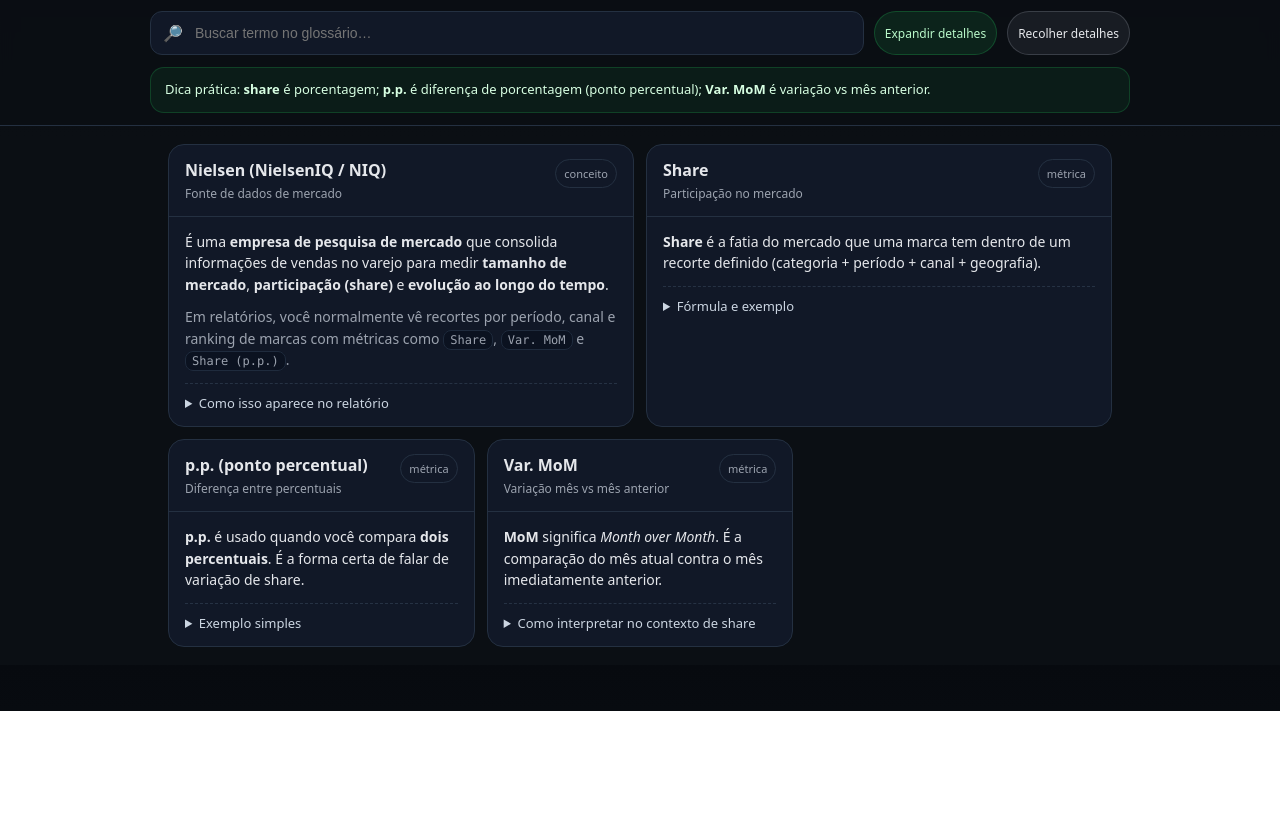
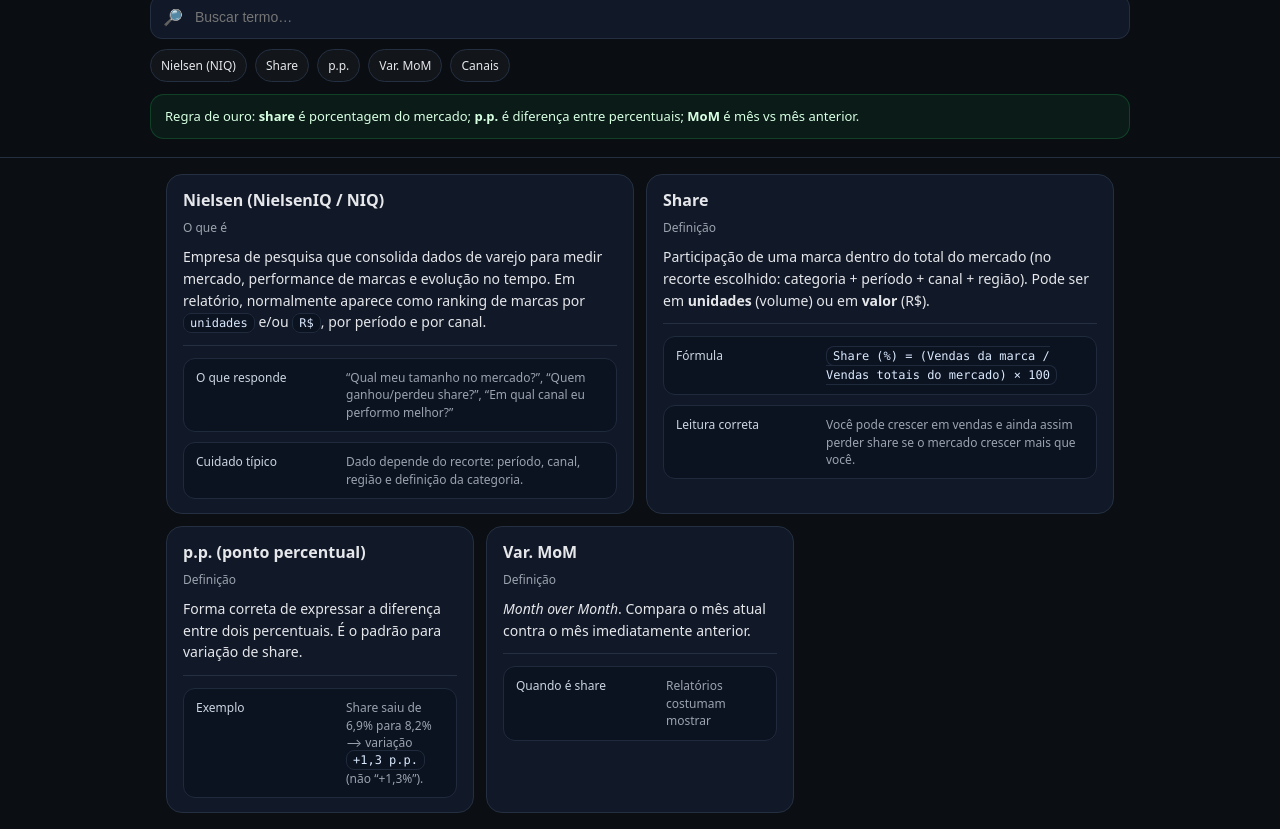
Before and after one commit to lzccfilho/glossarioim, a plain HTML site: page index.html in a window 1280 px wide. Shown: the part 89-918 px from the top of the page. Before the commit the page ends 800 px from the top, so only its background shows below. Drawn offline with Linux system fonts and the light colour scheme.

Commit message:
Update index.html

```diff
--- a/index.html
+++ b/index.html
@@ -4,28 +4,27 @@
   <meta charset="utf-8" />
   <meta name="viewport" content="width=device-width,initial-scale=1" />
   <title>Glossário — Inteligência de Mercado</title>
+  <meta name="description" content="Glossário simples de inteligência de mercado: Nielsen (NIQ), share, p.p., var. MoM e canais." />
   <style>
     :root{
       --bg:#0b0f14; --card:#111827; --muted:#9ca3af; --text:#e5e7eb;
-      --line:#243041; --accent:#22c55e; --warn:#f59e0b;
+      --line:#243041; --accent:#22c55e;
     }
     *{box-sizing:border-box}
     body{
       margin:0; font-family:system-ui,-apple-system,Segoe UI,Roboto,Ubuntu,Cantarell,Noto Sans,Arial,sans-serif;
-      background:linear-gradient(180deg,#070a0f 0%, #0b0f14 30%, #0b0f14 100%);
-      color:var(--text);
+      background:var(--bg); color:var(--text);
     }
     header{
-      padding:28px 18px 12px; border-bottom:1px solid var(--line);
-      position:sticky; top:0; background:rgba(11,15,20,.92); backdrop-filter:blur(8px);
-      z-index:10;
+      position:sticky; top:0; z-index:10;
+      background:rgba(11,15,20,.92); backdrop-filter:blur(8px);
+      border-bottom:1px solid var(--line);
+      padding:18px 16px;
     }
     .wrap{max-width:980px; margin:0 auto}
-    h1{margin:0 0 8px; font-size:22px; letter-spacing:.2px}
-    p.lead{margin:0; color:var(--muted); font-size:14px; line-height:1.45}
-    .toolbar{
-      display:flex; gap:10px; margin-top:14px; flex-wrap:wrap;
-    }
+    h1{margin:0 0 8px; font-size:20px; letter-spacing:.2px}
+    .lead{margin:0; color:var(--muted); font-size:13px; line-height:1.45}
+    .toolbar{display:flex; gap:10px; margin-top:12px; flex-wrap:wrap}
     .search{
       flex:1; min-width:240px;
       display:flex; align-items:center; gap:10px;
@@ -34,65 +33,67 @@
     .search input{
       width:100%; border:0; outline:0; background:transparent; color:var(--text); font-size:14px;
     }
-    .pill{
-      display:inline-flex; align-items:center; gap:8px;
-      background:rgba(34,197,94,.12); border:1px solid rgba(34,197,94,.25);
-      color:#b8f7c9; padding:8px 10px; border-radius:999px; font-size:12px;
-      cursor:pointer; user-select:none;
+    nav{
+      display:flex; gap:8px; flex-wrap:wrap;
+      margin-top:10px;
     }
-    main{padding:18px}
+    nav a{
+      text-decoration:none;
+      color:var(--text);
+      border:1px solid var(--line);
+      background:rgba(255,255,255,.03);
+      padding:7px 10px;
+      border-radius:999px;
+      font-size:12px;
+    }
+    nav a:hover{border-color:rgba(34,197,94,.35)}
+    main{padding:16px}
     .grid{
       display:grid; grid-template-columns:repeat(12,1fr); gap:12px;
     }
     .card{
       grid-column:span 12;
       background:var(--card); border:1px solid var(--line); border-radius:16px;
-      overflow:hidden;
+      padding:14px 16px;
     }
-    .card .hd{
-      padding:14px 16px; border-bottom:1px solid var(--line);
-      display:flex; align-items:flex-start; justify-content:space-between; gap:14px;
-    }
-    .term{font-size:16px; font-weight:650; margin:0}
-    .tag{
-      font-size:11px; color:var(--muted);
-      border:1px solid var(--line); padding:6px 8px; border-radius:999px; white-space:nowrap;
-    }
-    .card .bd{padding:14px 16px}
-    .bd p{margin:0 0 10px; color:var(--text); line-height:1.55; font-size:14px}
-    .bd p.muted{color:var(--muted)}
-    .bd code{
-      background:#0b1220; border:1px solid #1f2b3d; padding:2px 6px; border-radius:8px;
-      font-family:ui-monospace,SFMono-Regular,Menlo,Monaco,Consolas,"Liberation Mono","Courier New",monospace;
-      font-size:12px;
-    }
-    details{border-top:1px dashed #263244; margin-top:12px; padding-top:10px}
-    summary{cursor:pointer; color:#cbd5e1; font-size:13px}
-    .mini{
-      display:grid; gap:8px; margin-top:10px
+    .term{margin:0 0 8px; font-size:16px; font-weight:700}
+    .sub{margin:0 0 10px; color:var(--muted); font-size:12px}
+    p{margin:0 0 10px; font-size:14px; line-height:1.55}
+    .rule{
+      border-top:1px solid var(--line);
+      margin-top:12px; padding-top:12px;
+      display:grid; gap:10px;
     }
     .kv{
       display:flex; gap:10px; align-items:flex-start;
       background:#0b1220; border:1px solid #1f2b3d; border-radius:12px; padding:10px 12px;
     }
-    .k{min-width:120px; color:#cbd5e1; font-size:12px}
+    .k{min-width:140px; color:#cbd5e1; font-size:12px}
     .v{color:var(--muted); font-size:12px; line-height:1.45}
+    code{
+      background:#0b1220; border:1px solid #1f2b3d;
+      padding:2px 6px; border-radius:8px;
+      font-family:ui-monospace,SFMono-Regular,Menlo,Monaco,Consolas,"Liberation Mono","Courier New",monospace;
+      font-size:12px;
+      color:#dbeafe;
+    }
     .note{
-      margin-top:14px; padding:12px 14px; border-radius:14px;
-      border:1px solid rgba(245,158,11,.25); background:rgba(245,158,11,.10);
-      color:#ffe7c2; font-size:13px; line-height:1.5;
-    }
-    .ok{
-      border:1px solid rgba(34,197,94,.22); background:rgba(34,197,94,.08);
+      border:1px solid rgba(34,197,94,.22);
+      background:rgba(34,197,94,.08);
       color:#d7ffe2;
+      padding:12px 14px; border-radius:14px;
+      font-size:13px; line-height:1.5;
+      margin-top:12px;
     }
     footer{
-      padding:18px; border-top:1px solid var(--line); color:var(--muted); font-size:12px;
+      border-top:1px solid var(--line);
+      padding:16px; color:var(--muted); font-size:12px;
     }
     @media (min-width:900px){
       .card.half{grid-column:span 6}
       .card.third{grid-column:span 4}
     }
+    .hidden{display:none !important;}
   </style>
 </head>
 
@@ -101,20 +102,26 @@
     <div class="wrap">
       <h1>Glossário — Inteligência de Mercado</h1>
       <p class="lead">
-        Explicações diretas, com fórmula e exemplo. Se você souber só isso, já lê 90% dos relatórios de mercado sem se perder.
+        Objetivo: ler relatório e entender o básico sem ruído. Tudo aqui é para uso prático em Nielsen/NIQ e afins.
       </p>
 
       <div class="toolbar">
-        <div class="search" title="Digite para filtrar termos (ex.: share, mom, canal)">
+        <div class="search" title="Filtra termos pelo texto (ex.: share, mom, canal)">
           <span style="color:var(--muted)">🔎</span>
-          <input id="q" type="search" placeholder="Buscar termo no glossário…" autocomplete="off" />
+          <input id="q" type="search" placeholder="Buscar termo…" autocomplete="off" />
         </div>
-        <div class="pill" id="expandAll">Expandir detalhes</div>
-        <div class="pill" id="collapseAll" style="background:rgba(156,163,175,.10);border-color:rgba(156,163,175,.25);color:#e5e7eb">Recolher detalhes</div>
       </div>
 
-      <div class="note ok" style="margin-top:12px">
-        Dica prática: <b>share</b> é porcentagem; <b>p.p.</b> é diferença de porcentagem (ponto percentual); <b>Var. MoM</b> é variação vs mês anterior.
+      <nav aria-label="Atalhos">
+        <a href="#nielsen">Nielsen (NIQ)</a>
+        <a href="#share">Share</a>
+        <a href="#pp">p.p.</a>
+        <a href="#mom">Var. MoM</a>
+        <a href="#canais">Canais</a>
+      </nav>
+
+      <div class="note">
+        Regra de ouro: <b>share</b> é porcentagem do mercado; <b>p.p.</b> é diferença entre percentuais; <b>MoM</b> é mês vs mês anterior.
       </div>
     </div>
   </header>
@@ -123,143 +130,73 @@
     <div class="grid" id="grid">
 
       <!-- NIELSEN -->
-      <section class="card half term-card" data-keys="nielsen nielseniq niq base painel auditoria varejo sell-out">
-        <div class="hd">
-          <div>
+      <section id="nielsen" class="card half term-card" data-keys="nielsen nielseniq niq base painel auditoria varejo sell-out">
         <h2 class="term">Nielsen (NielsenIQ / NIQ)</h2>
-            <div class="muted" style="margin-top:4px;font-size:12px;color:var(--muted)">Fonte de dados de mercado</div>
-          </div>
-          <div class="tag">conceito</div>
-        </div>
-        <div class="bd">
+        <div class="sub">O que é</div>
         <p>
-            É uma <b>empresa de pesquisa de mercado</b> que consolida informações de vendas no varejo para medir
-            <b>tamanho de mercado</b>, <b>participação (share)</b> e <b>evolução ao longo do tempo</b>.
-          </p>
-          <p class="muted">
-            Em relatórios, você normalmente vê recortes por período, canal e ranking de marcas com métricas como
-            <code>Share</code>, <code>Var. MoM</code> e <code>Share (p.p.)</code>.
+          Empresa de pesquisa que consolida dados de varejo para medir mercado, performance de marcas e evolução no tempo.
+          Em relatório, normalmente aparece como ranking de marcas por <code>unidades</code> e/ou <code>R$</code>,
+          por período e por canal.
         </p>
 
-          <details>
-            <summary>Como isso aparece no relatório</summary>
-            <div class="mini">
+        <div class="rule">
           <div class="kv">
-                <div class="k">Exemplo de bloco</div>
-                <div class="v">
-                  “Mercado de Inseticidas em Aerossol”, com <code>Share de unid.</code>,
-                  variação vs último mês em <code>p.p.</code> e recorte por canal.
-                  (Veja o painel com “Total Brasil”, “Cash &amp; Carry”, “Autosserviço” e “Farma”.)
-                </div>
+            <div class="k">O que responde</div>
+            <div class="v">“Qual meu tamanho no mercado?”, “Quem ganhou/perdeu share?”, “Em qual canal eu performo melhor?”</div>
           </div>
           <div class="kv">
-                <div class="k">Para que serve</div>
-                <div class="v">
-                  Responder perguntas objetivas: “Qual o share da minha marca?”, “Quem ganhou/perdeu share no mês?”,
-                  “Qual canal concentra minha performance?”.
+            <div class="k">Cuidado típico</div>
+            <div class="v">Dado depende do recorte: período, canal, região e definição da categoria.</div>
           </div>
-              </div>
-            </div>
-          </details>
         </div>
       </section>
 
       <!-- SHARE -->
-      <section class="card half term-card" data-keys="share participacao market share share unid share valor porcentagem">
-        <div class="hd">
-          <div>
+      <section id="share" class="card half term-card" data-keys="share participacao market share share unid share valor porcentagem">
         <h2 class="term">Share</h2>
-            <div class="muted" style="margin-top:4px;font-size:12px;color:var(--muted)">Participação no mercado</div>
-          </div>
-          <div class="tag">métrica</div>
-        </div>
-        <div class="bd">
+        <div class="sub">Definição</div>
         <p>
-            <b>Share</b> é a fatia do mercado que uma marca tem dentro de um recorte definido
-            (categoria + período + canal + geografia).
+          Participação de uma marca dentro do total do mercado (no recorte escolhido: categoria + período + canal + região).
+          Pode ser em <b>unidades</b> (volume) ou em <b>valor</b> (R$).
         </p>
 
-          <details>
-            <summary>Fórmula e exemplo</summary>
-            <div class="mini">
+        <div class="rule">
           <div class="kv">
             <div class="k">Fórmula</div>
-                <div class="v">
-                  <code>Share (%) = (Vendas da marca / Vendas totais do mercado) × 100</code>
-                </div>
-              </div>
-              <div class="kv">
-                <div class="k">Em unidades</div>
-                <div class="v">
-                  <code>Share Unid.</code> usa volume (unidades). Ex.: 8,2% de share de unidades no Total Brasil.
-                </div>
-              </div>
-              <div class="kv">
-                <div class="k">Em valor</div>
-                <div class="v">
-                  Share em valor usa R$. Serve quando você quer capturar efeito de preço/mix.
-                </div>
+            <div class="v"><code>Share (%) = (Vendas da marca / Vendas totais do mercado) × 100</code></div>
           </div>
           <div class="kv">
             <div class="k">Leitura correta</div>
-                <div class="v">
-                  Share não diz “crescimento absoluto”. Diz “quanto do mercado é meu”. Você pode crescer em vendas e ainda assim perder share se o mercado crescer mais.
+            <div class="v">Você pode crescer em vendas e ainda assim perder share se o mercado crescer mais que você.</div>
           </div>
-              </div>
-            </div>
-          </details>
         </div>
       </section>
 
-      <!-- P.P. -->
-      <section class="card third term-card" data-keys="p.p ponto percentual pp diferenca share variacao pp">
-        <div class="hd">
-          <div>
+      <!-- PP -->
+      <section id="pp" class="card third term-card" data-keys="p.p ponto percentual pp diferenca share variacao pp">
         <h2 class="term">p.p. (ponto percentual)</h2>
-            <div class="muted" style="margin-top:4px;font-size:12px;color:var(--muted)">Diferença entre percentuais</div>
+        <div class="sub">Definição</div>
+        <p>
+          Forma correta de expressar a diferença entre dois percentuais. É o padrão para variação de share.
+        </p>
+
+        <div class="rule">
+          <div class="kv">
+            <div class="k">Exemplo</div>
+            <div class="v">Share saiu de 6,9% para 8,2% ⟶ variação <code>+1,3 p.p.</code> (não “+1,3%”).</div>
           </div>
-          <div class="tag">métrica</div>
-        </div>
-        <div class="bd">
-          <p>
-            <b>p.p.</b> é usado quando você compara <b>dois percentuais</b>. É a forma certa de falar de variação de share.
-          </p>
-          <details>
-            <summary>Exemplo simples</summary>
-            <div class="mini">
-              <div class="kv">
-                <div class="k">Cálculo</div>
-                <div class="v">
-                  Se o share foi de 6,9% e passou para 8,2%, a variação é <code>+1,3 p.p.</code> (não “+1,3%”).
-                </div>
-              </div>
-              <div class="kv">
-                <div class="k">Por que importa</div>
-                <div class="v">
-                  “%” é relativo. “p.p.” é absoluto entre percentuais. Em relatórios, aparece como <code>Share (p.p.)</code>.
-                </div>
-              </div>
-            </div>
-          </details>
         </div>
       </section>
 
-      <!-- VAR MOM -->
-      <section class="card third term-card" data-keys="var mom mom month over month mes contra mes variacao mensal">
-        <div class="hd">
-          <div>
+      <!-- MOM -->
+      <section id="mom" class="card third term-card" data-keys="var mom mom month over month mes contra mes variacao mensal">
         <h2 class="term">Var. MoM</h2>
-            <div class="muted" style="margin-top:4px;font-size:12px;color:var(--muted)">Variação mês vs mês anterior</div>
-          </div>
-          <div class="tag">métrica</div>
-        </div>
-        <div class="bd">
+        <div class="sub">Definição</div>
         <p>
-            <b>MoM</b> significa <i>Month over Month</i>. É a comparação do mês atual contra o mês imediatamente anterior.
+          <i>Month over Month</i>. Compara o mês atual contra o mês imediatamente anterior.
         </p>
 
-          <details>
-            <summary>Como interpretar no contexto de share</summary>
-            <div class="mini">
+        <div class="rule">
           <div class="kv">
             <div class="k">Quando é share</div>
+            <div class="v">Relatórios costumam mostrar <cod
```
Lines whose indentation alone changed are shown as unchanged.
